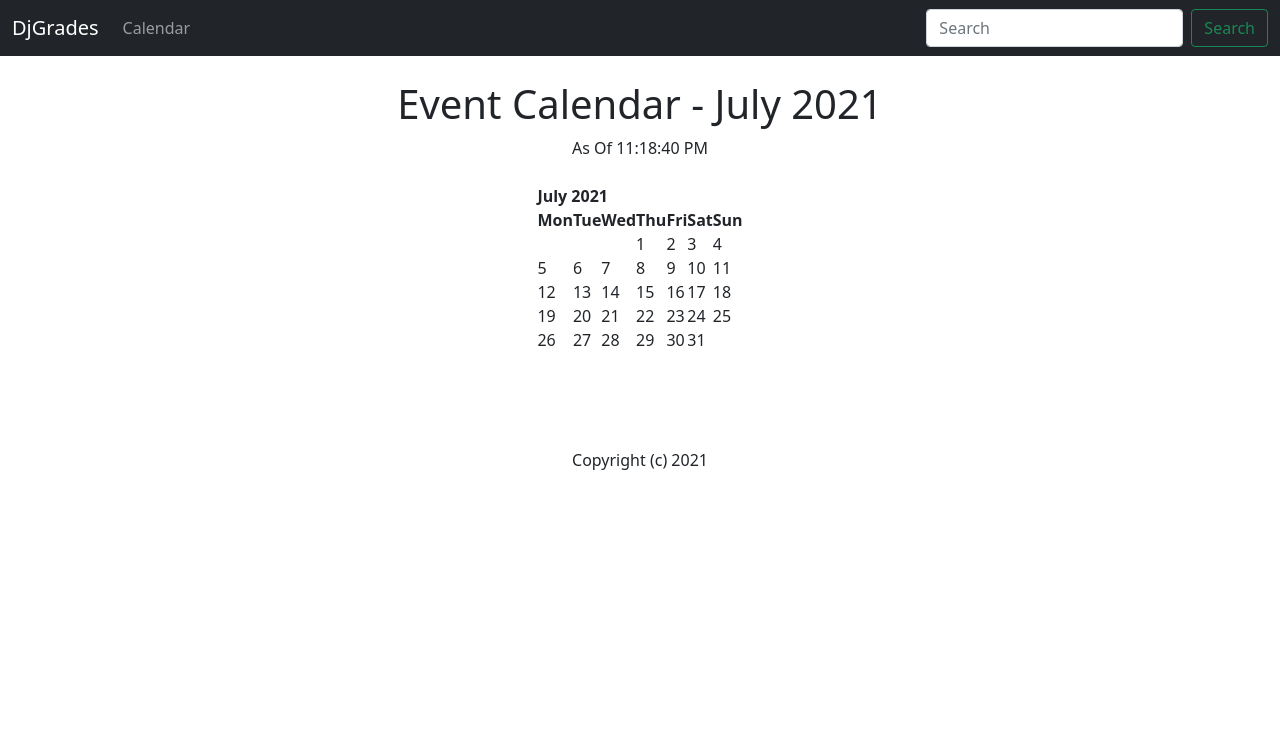
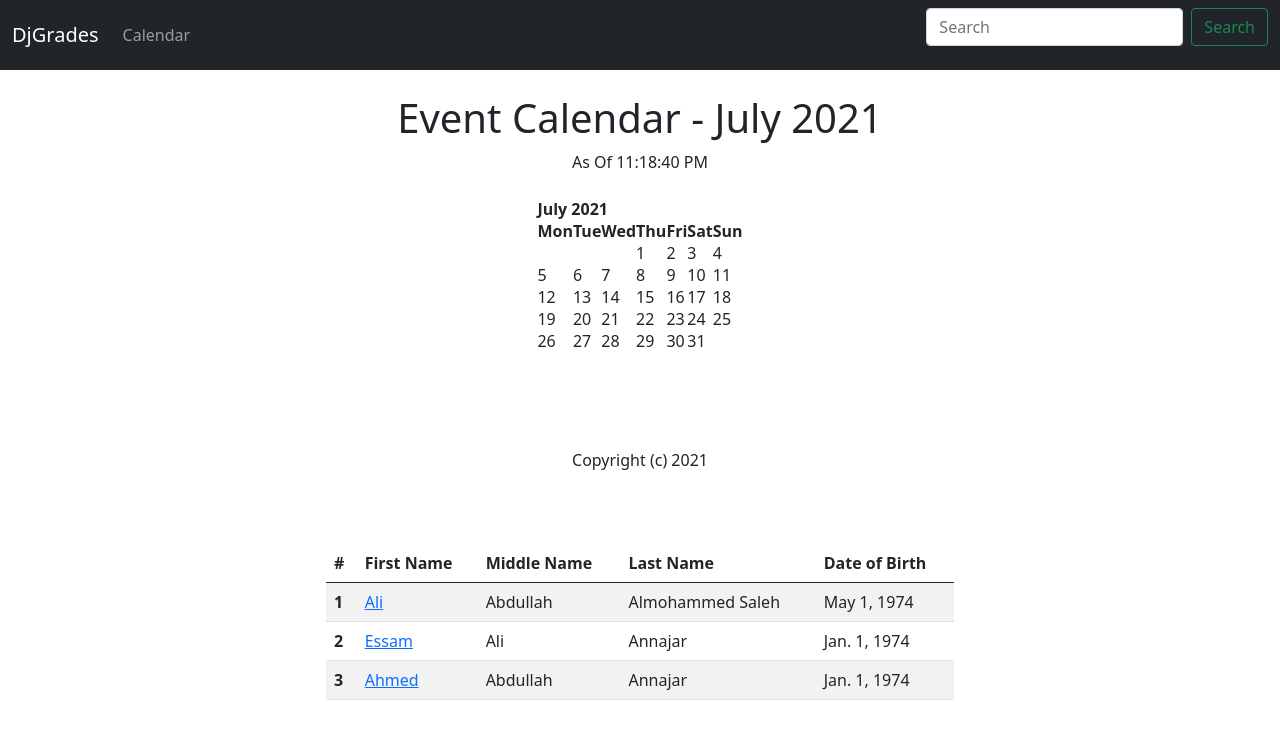
Before and after one commit to alibinsaleh/djgrades, a Django app: page / in a window 1280 px wide. Shown: the top 739 px of the page. Run offline with Django 3.2, Linux system fonts and the light colour scheme; data comes from the database, SQL or seed files in the repository; both versions use the stored data as it was after the commit.

Commit message:
dabbling with templates and bootstrap2

```diff
--- a/grades/templates/events/base.html
+++ b/grades/templates/base.html
@@ -1,4 +1,4 @@
-<!doctype html>
+{% load static %}
 <html lang="en">
   <head>
     <!-- Required meta tags -->
@@ -7,8 +7,36 @@
 
     <!-- Bootstrap CSS -->
     <link href="https://cdn.jsdelivr.net/npm/bootstrap@5.0.2/dist/css/bootstrap.min.css" rel="stylesheet" integrity="sha384-EVSTQN3/azprG1Anm3QDgpJLIm9Nao0Yz1ztcQTwFspd3yD65VohhpuuCOmLASjC" crossorigin="anonymous">
+    <style>
+        #cover {
+            background: #222 url('https://unsplash.it/1920/1080/?random') center center no-repeat;
+            background-size: cover;
+            height: 100%;
+            text-align: center;
+            display: flex;
+            align-items: center;
+            position: relative;
+        }
+        #cover-caption {
+            width: 100%;
+            position: relative;
+            z-index: 1;
+        }
+        /* only used for background overlay not needed for centering */
+        form:before {
+            content: '';
+            height: 100%;
+            left: 0;
+            position: absolute;
+            top: 0;
+            width: 100%;
+            background-color: rgba(0,0,0,0.3);
+            z-index: -1;
+            border-radius: 10px;
+        }
+    </style>
+    <title>Hello, world!</title>
 
-    <title>Hello, world!</title>
   </head>
   <body>
     {% include 'events/navbar.html' %}
--- a/grades/templates/events/home.html
+++ b/grades/templates/events/home.html
@@ -1,4 +1,4 @@
-{% extends 'events/base.html' %}
+{% extends 'base.html' %}
 
 {% block content %}
 	<center>
@@ -8,5 +8,34 @@
 		{{ cal|safe }}
 		<br><br><br><br>
 		Copyright (c) {{ year }}
+		<br><br><br><br>
+		<div class="row justify-content-center">
+    		<div class="w-50">
+				<table class="table table-striped">
+				  <thead>
+				    <tr>
+				      <th scope="col">#</th>
+				      <th scope="col">First Name</th>
+				      <th scope="col">Middle Name</th>
+				      <th scope="col">Last Name</th>
+				      <th scope="col">Date of Birth</th>
+				    </tr>
+				  </thead>
+				  <tbody>
+				  	{% for student in students %}
+				    <tr>
+				      <th scope="row">{{ student.id }}</th>
+				      <td>
+				      	<a href="{% url 'student' student.id %}">{{ student.first_name }}</a>
+				      </td>
+				      <td>{{ student.middle_name }}</td>
+				      <td>{{ student.last_name }}</td>
+				      <td>{{ student.dob }}</td>
+				    </tr>
+				    {% endfor %}
+				  </tbody>
+				</table>
+			</div>
+		</div>
 	</center>
 {% endblock %}
--- a/grades/templates/events/navbar.html
+++ b/grades/templates/events/navbar.html
@@ -8,7 +8,7 @@
       <ul class="navbar-nav me-auto mb-2 mb-lg-0">
 
         <li class="nav-item">
-          <a class="nav-link" href="{% url 'home' '2021' 'july' %}">Calendar</a>
+          <a class="nav-link" href="{% url 'home' %}">Calendar</a>
         </li>
 
 
--- a/grades/urls.py
+++ b/grades/urls.py
@@ -4,4 +4,5 @@ from grades import views
 urlpatterns = [
 	path('', views.home, name='home'),
 	path('<int:year>/<str:month>/', views.home, name='home'),
+	path('student/<int:student_id>/', views.student_details, name='student'),
 ]
--- a/grades/views.py
+++ b/grades/views.py
@@ -1,4 +1,4 @@
-from django.shortcuts import render
+from django.shortcuts import render, get_object_or_404
 from .models import Student
 import calendar
 from calendar import HTMLCalendar
@@ -7,6 +7,9 @@ from datetime import datetime
 # Create your views here.
 
 def home(request, year=datetime.now().year, month=datetime.now().strftime('%B')):
+	# Get names of students
+	students = Student.objects.all()
+
 	month = month.capitalize()
 	# Convert month from name to number
 	month_number = list(calendar.month_name).index(month)
@@ -29,31 +32,16 @@ def home(request, year=datetime.now().year, month=datetime.now().strftime('%B'))
 				'cal': cal,
 				'current_year': current_year,
 				'time': time,
+				'students': students,
 			}
 		)
 
-def show_calendar(request, year=datetime.now().year, month=datetime.now().strftime('%B')):
-	month = month.capitalize()
-	# Convert month from name to number
-	month_number = list(calendar.month_name).index(month)
-	month_number = int(month_number)
-	# Create a calendar
-	cal = HTMLCalendar().formatmonth(year, month_number)
+def student_details(request, student_id=1):
+	student = get_object_or_404(Student, pk=student_id)
+	#student = Student.objects.find(student_id)
 
-	# Get current year
-	now = datetime.now()
-	current_year = now.year
-
-	# Get current time
-	time = now.strftime('%I:%M:%S %p')
-
-	return render(request, 'events/calendar.html',
+	return render(request, 'students/student_details.html',
 			context= {
-				'year': year,
-				'month': month,
-				'month_number': month_number,
-				'cal': cal,
-				'current_year': current_year,
-				'time': time,
+				'student': student,
 			}
 		)
```
Also changed, not shown: grades/templates/students/student_details.html (added, +36 -0 lines), grades/templates/styles.css (added, +27 -0 lines), db.sqlite3.
